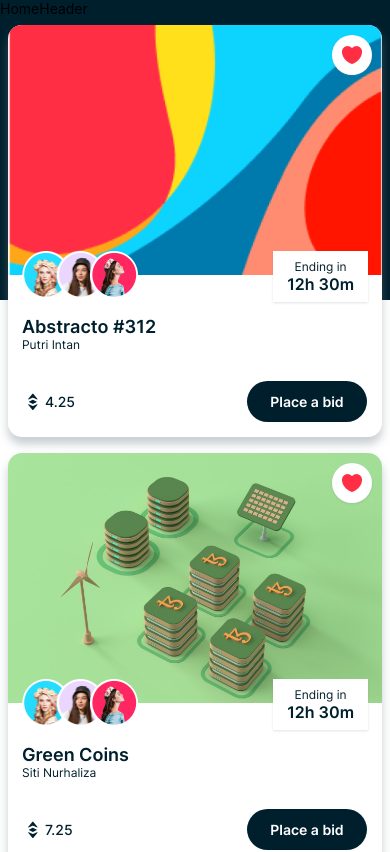
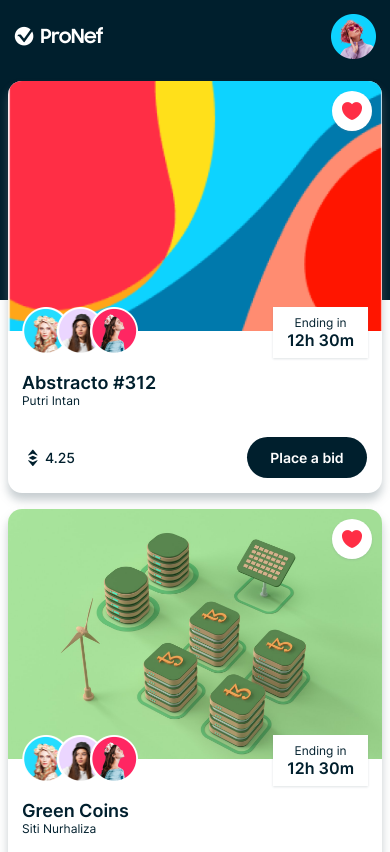
Before and after one commit to kellonparkinson/jsmast-nft-tut, a React Native app: screen /Home in a window 390 px wide. Shown: the top 852 px of the page. Built offline with nearby package versions, Linux system fonts and the light colour scheme.

Commit message:
added additional "person" image

```diff
--- a/components/HomeHeader.js
+++ b/components/HomeHeader.js
@@ -1,10 +1,32 @@
-import { View, Text } from 'react-native'
-import React from 'react'
+import { View, Text, Image, TextInput } from 'react-native'
+
+import { COLORS, FONTS, SIZES, assets } from '../constants'
 
 const HomeHeader = () => {
   return (
-    <View>
-      <Text>HomeHeader</Text>
+    <View style={{
+      backgroundColor: COLORS.primary,
+      padding: SIZES.font
+    }}>
+      <View style={{
+        flexDirection: 'row',
+        justifyContent: 'space-between',
+        alignItems: 'center'
+      }}>
+        <Image
+          source={assets.logo}
+          resizeMode='contain'
+          style={{ width: 90, height: 25 }}
+        />
+
+        <View style={{ width: 45, height: 45 }}>
+          <Image
+            source={assets.person01}
+            resizeMode='contain'
+            style={{ width: '100%', height: '100%' }}
+          />
+        </View>
+      </View>
     </View>
   )
 }
```
Also changed, not shown: assets/images/person05.PNG (added).
